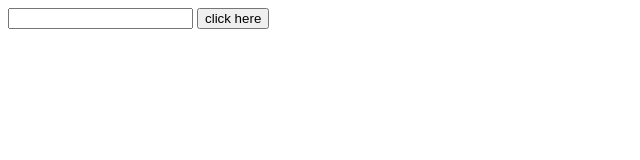
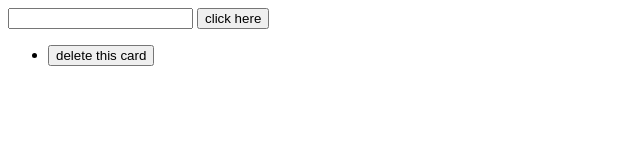
Before and after one commit to staten-island-tech/dom-manipulation-project-RichardM1337, a plain HTML site: page index.html in a window 1280 px wide. Both pictures are taken after a click on the button "click here". Shown: the whole page, without its empty margins (0-640 px from the left). Drawn offline with Linux system fonts and the light colour scheme.

Commit message:
easy project

```diff
--- a/app.js
+++ b/app.js
@@ -16,36 +16,32 @@ function removeObject(objectKey) {
   delete DOMSelectors[objectKey];
 }
 
-function addObject(objectKey, objectValue) {
+function addObject(objectName, objectClassName) {
   // adds property to DOMSelectors
-  DOMSelectors[objectKey] = objectValue; // bracket notation lets you access code dynamically
+  const objectQuery = document.querySelector(`.${objectClassName}`); // tells dom where it is
+  DOMSelectors[objectName] = [objectQuery];
 }
 
-function createObject(objectClassName) {
+function createObject(objectName, objectClassName) {
   // creates and adds an object to DOMSelectors
-  const newObject = document.querySelector(`.${objectClassName}`);
-  addObject(objectClassName, newObject);
-  clearInputField(newObject);
+  addObject(objectName, objectClassName); // adds it to DOMSelectors
+  clearInputField(objectName);
 }
-
 DOMSelectors.button.addEventListener("click", function (event) {
   event.preventDefault();
   const inputValue = DOMSelectors.input.value; // don't forget .value
-  createObject("card");
-  DOMSelectors.cardlist.insertAdjacentHTML(
-    "afterbegin",
-    `<p>${inputValue}</p>`
-  );
-});
-/*
-const inputValue = DOMSelectors.input.value; // don't forget .value
-  createObject("card");
-  DOMSelectors.cardlist.insertAdjacentHTML(
-    "afterbegin",
-    `<p>${inputValue}</p>`
-  );
+  const card = document.createElement("li");
+  card.innerHTML = `<p>${inputValue}</p>
+    <button type="button" class="delete-button">delete this card</button>`;
+  DOMSelectors.cardlist.appendChild(card);
+  clearInputField(DOMSelectors.input);
 });
 
+createObject("delete-button", "delete-button");
+DOMSelectors.delete.addEventListener("click", function (event) {
+  const parentCard = event.target.parentElement;
+  DOMSelectors.cardlist.removeChild(parentCard);
+});
 
-if (DOMSelectors.card) {
-    DOMSelectors.card.textContent = formValue; // use textContent instead of innerHTML for plain text*/
+// agenda
+// do not accept empty forms
```
Also changed, not shown: index.html (+2 -2 lines).
